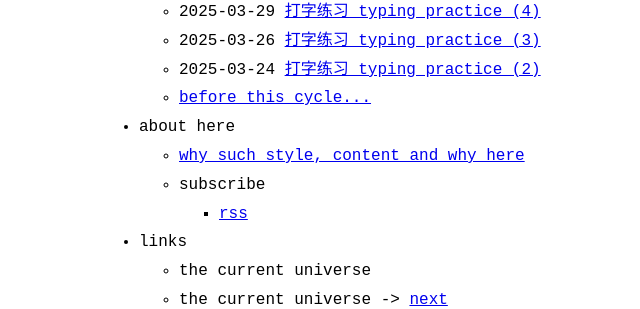
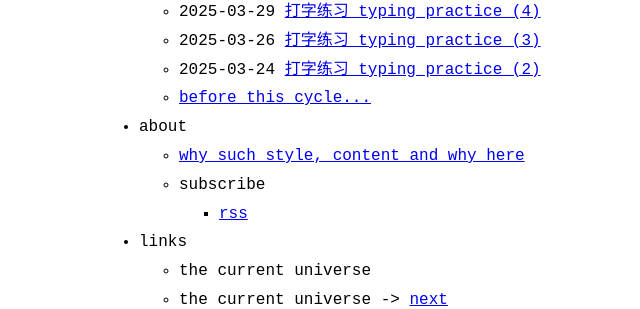
Before and after one commit to szxzip/szxzip.org, a Jekyll site: the page built from index.md, in a window 1280 px wide. Shown: the part 352-661 px from the top of the page, without its empty margins (221-861 px from the left). Built offline with Jekyll 4.4.1, drawn with Linux system fonts in a browser that asks for light colours.

```diff
--- a/_data/menu.yml
+++ b/_data/menu.yml
@@ -22,7 +22,7 @@ entries:
       show_more_text: before this cycle...
       show_more_url: twaddle_tales
 
-  - title: about here
+  - title: about
     entries:
       - title: why such style, content and why here
         url: about
```
